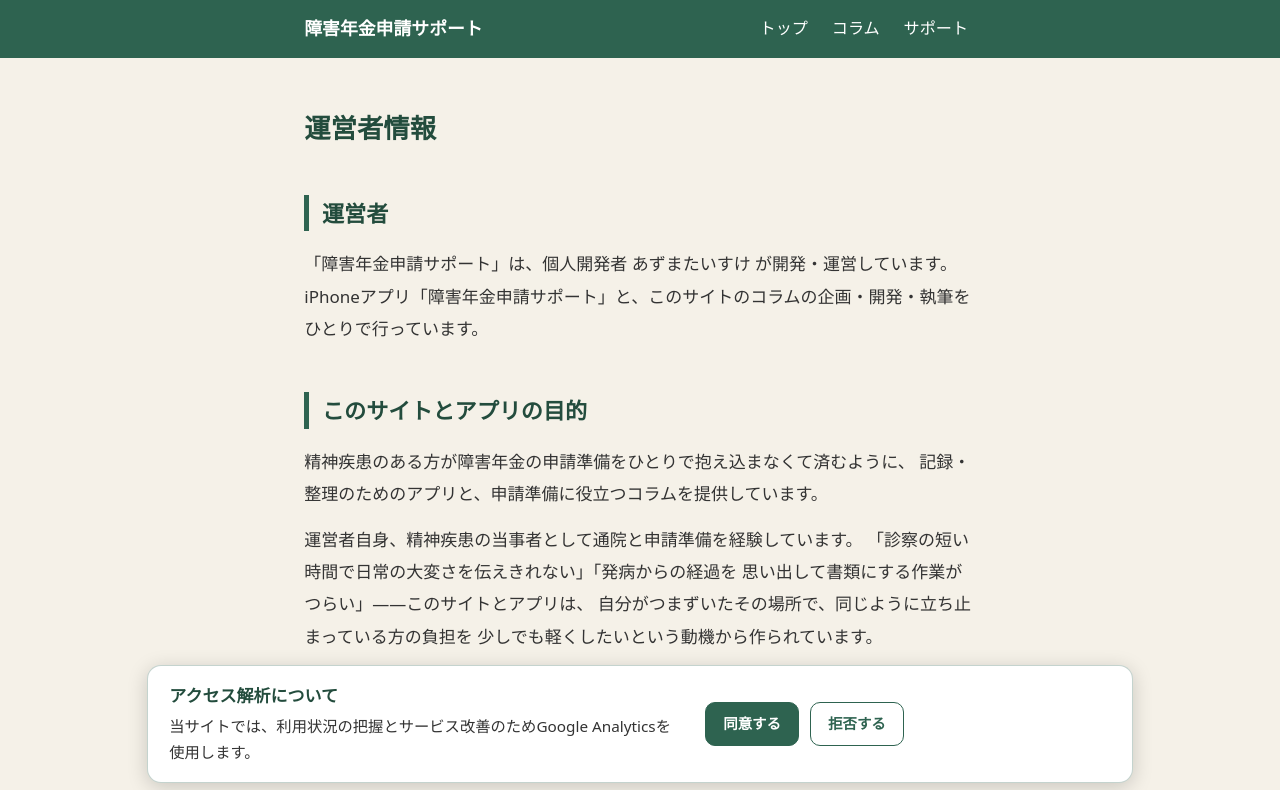
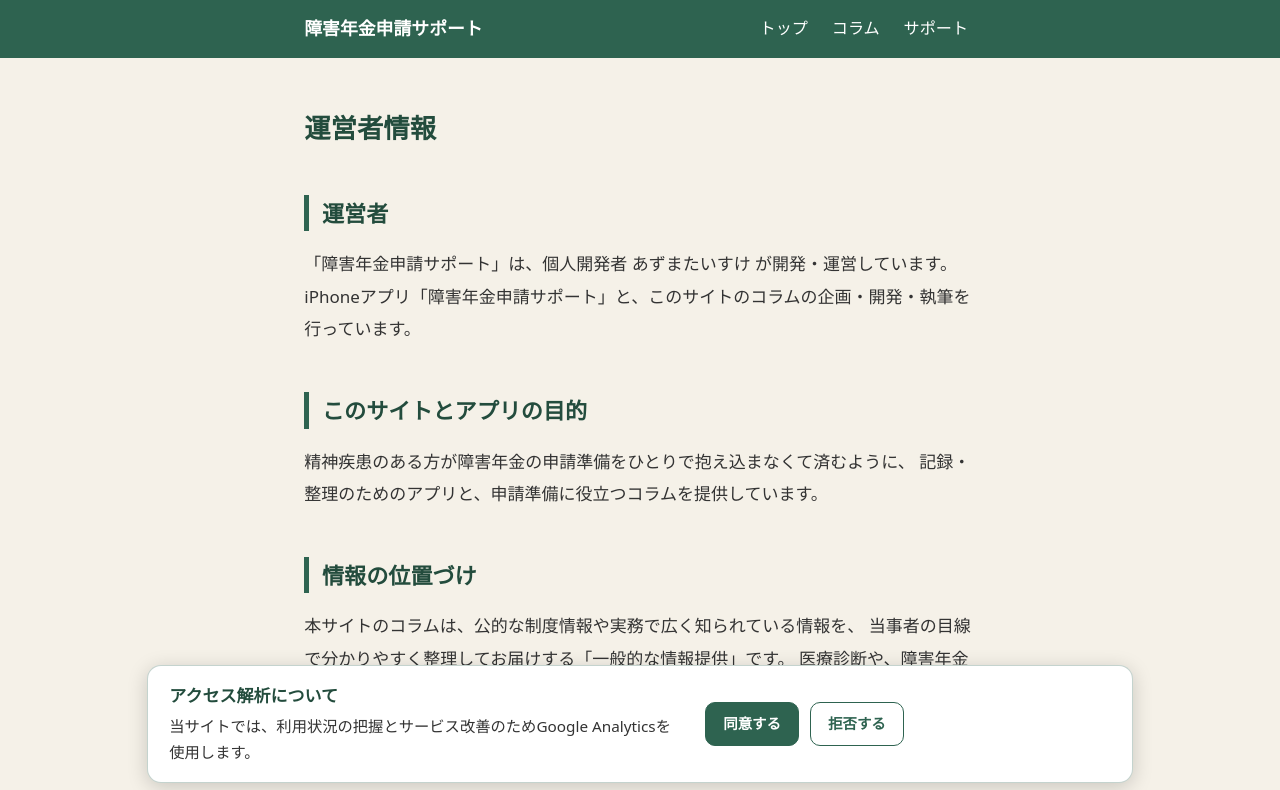
Before and after one commit to azuma1234567/shougainenkin-public-pages, a Next.js app: page /about in a window 1280 px wide. Shown: the top 790 px of the page. Built offline with nearby package versions, Linux system fonts and the light colour scheme; no server answers.

Commit message:
運営者情報を更新

```diff
--- a/app/about/page.tsx
+++ b/app/about/page.tsx
@@ -31,7 +31,7 @@ export default function AboutPage() {
       <p>
         「{SITE_NAME}」は、個人開発者 {AUTHOR_NAME} が開発・運営しています。
         iPhoneアプリ「{SITE_NAME}」と、このサイトのコラムの企画・開発・執筆を
-        ひとりで行っています。
+        行っています。
       </p>
 
       <h2>このサイトとアプリの目的</h2>
@@ -39,14 +39,6 @@ export default function AboutPage() {
       <p>
         精神疾患のある方が障害年金の申請準備をひとりで抱え込まなくて済むように、
         記録・整理のためのアプリと、申請準備に役立つコラムを提供しています。
-      </p>
-
-      <p>
-        運営者自身、精神疾患の当事者として通院と申請準備を経験しています。
-        「診察の短い時間で日常の大変さを伝えきれない」「発病からの経過を
-        思い出して書類にする作業がつらい」——このサイトとアプリは、
-        自分がつまずいたその場所で、同じように立ち止まっている方の負担を
-        少しでも軽くしたいという動機から作られています。
       </p>
 
       <h2>情報の位置づけ</h2>
```
